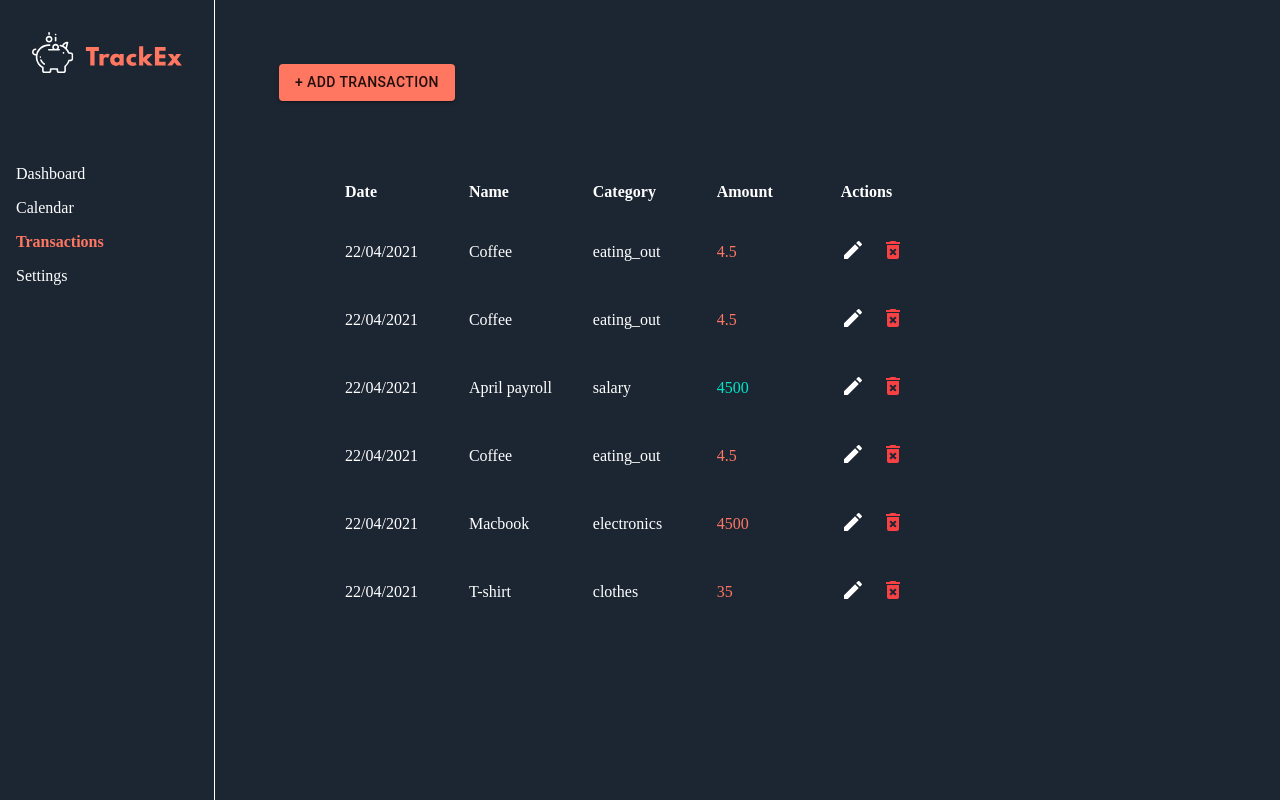
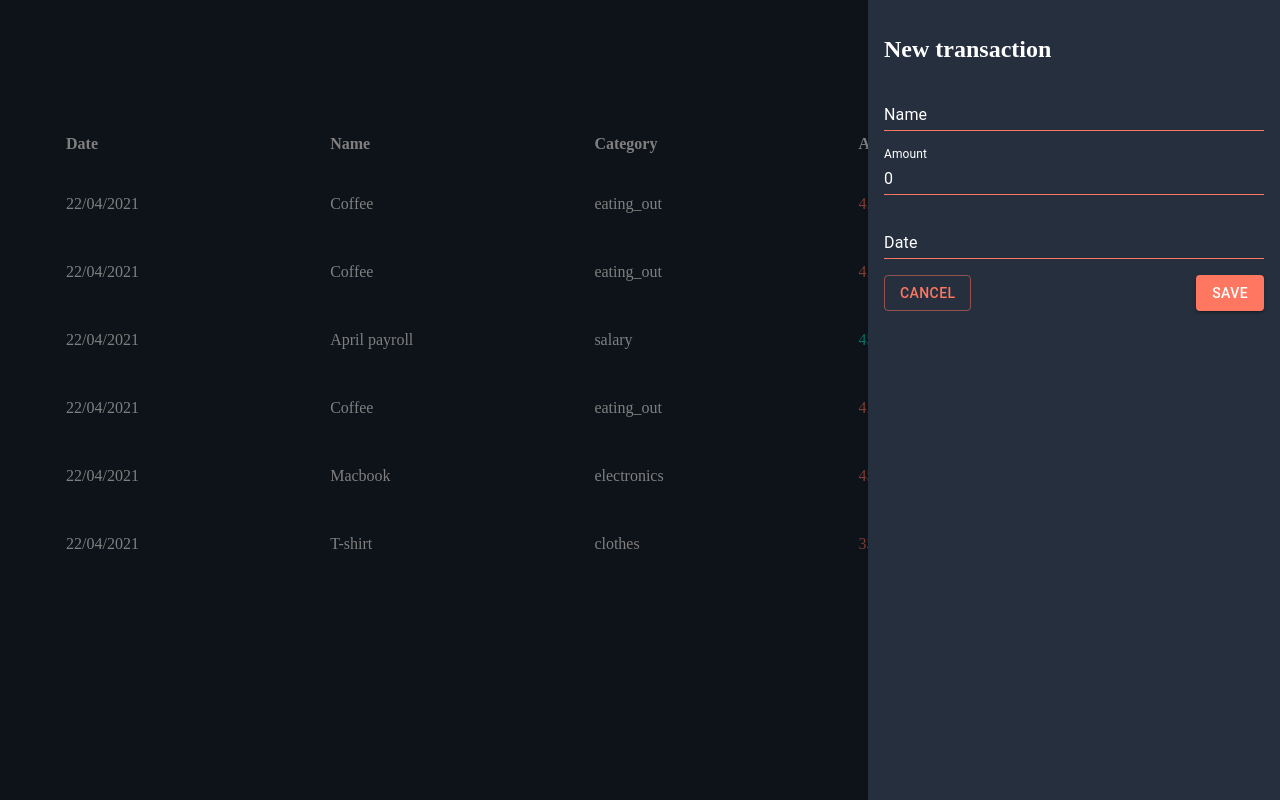
Before and after one commit to letiescanciano/trackex-app-mitxpro-03, a React (Create React App) app: page / in a window 1280 px wide. Both pictures are taken after a click on the button "+ ADD TRANSACTION". Built offline with nearby package versions, Linux system fonts and the light colour scheme.

Commit message:
Week 16 - Add Transaction Drawer - Session 4

```diff
--- a/package.json
+++ b/package.json
@@ -8,6 +8,7 @@
     "@testing-library/jest-dom": "^5.11.4",
     "@testing-library/react": "^11.1.0",
     "@testing-library/user-event": "^12.1.10",
+    "formik": "^2.2.9",
     "react": "^17.0.2",
     "react-dom": "^17.0.2",
     "react-scripts": "4.0.3",
--- a/src/App.jsx
+++ b/src/App.jsx
@@ -1,181 +1,47 @@
 import "./App.css";
-import styled from "styled-components";
 
 import { NavBar } from "./components/NavBar";
-import EditIcon from "@material-ui/icons/Edit";
-import DeleteForeverIcon from "@material-ui/icons/DeleteForever";
-import Button from "@material-ui/core/Button";
+import { TransactionList } from "./components/TransactionList";
+import { MuiThemeProvider, createTheme } from "@material-ui/core/styles";
 
-const data = [
-  {
-    id: 0,
-    date: "22/04/2021",
-    name: "Coffee",
-    category: "eating_out",
-    amount: 4.5,
-    type: "expense",
+const theme = createTheme({
+  palette: {
+    primary: {
+      main: "#FF7661",
+      contrastText: "#fff",
+    },
+    text: {
+      primary: "#fff",
+    },
   },
-  {
-    id: 1,
-    date: "22/04/2021",
-    name: "Coffee",
-    category: "eating_out",
-    amount: 4.5,
-    type: "expense",
+  overrides: {
+    MuiFormLabel: {
+      root: {
+        color: "#fff",
+        fontWeight: "normal",
+      },
+    },
+    MuiInput: {
+      underline: {
+        "&:before": {
+          borderBottom: "1px solid #FF7661",
+        },
+        "&:hover": {
+          borderBottom: "1px solid #FF7661",
+        },
+      },
+    },
   },
-  {
-    id: 2,
-    date: "22/04/2021",
+});
 
-    name: "April payroll",
-    category: "salary",
-    amount: 4500,
-    type: "income",
-  },
-  {
-    id: 3,
-    date: "22/04/2021",
-
-    name: "Coffee",
-    category: "eating_out",
-    amount: 4.5,
-    type: "expense",
-  },
-  {
-    id: 4,
-    date: "22/04/2021",
-    name: "Macbook",
-    category: "electronics",
-    amount: 4500,
-    type: "expense",
-  },
-  {
-    id: 5,
-    date: "22/04/2021",
-    name: "T-shirt",
-    category: "clothes",
-    amount: 35,
-    type: "expense",
-  },
-];
-
-const Table = styled.table`
-  width: 80%;
-  padding: 64px;
-  text-align: left;
-`;
-
-const HeadCell = styled.th`
-  padding: 16px 0;
-  width: 20%;
-`;
-
-const TableCell = styled.td`
-  padding: 8px 0;
-  width: 20%;
-`;
-//  color: ${(props) => {
-//   console.log("props", props);
-//   switch (props.type) {
-//     case "expense":
-//       return "red";
-//     case "income":
-//       return "green";
-//     default:
-//       return "inherit";
-//   }
-//  }};
-
-const Amount = styled.p`
-  color: ${(props) => (props.type === "expense" ? "#FF7661" : "#00E4C6")};
-`;
-
-// const ExpenseCell = styled.td`
-//   padding: 8px 0;
-//   width: 20%;
-//   color: red;
-// `;
-// const IncomeCell = styled.td`
-//   padding: 8px 0;
-//   width: 20%;
-//   color: green;
-// `;
-
-const Grid = styled.div`
-  width: 100%;
-  padding: 64px;
-`;
 function App() {
-  // const amountCell = (transaction) => {
-  //   // switch(transaction.type)
-  //   return transaction.type === "expense" ? (
-  //     <ExpenseCell> {transaction.amount} </ExpenseCell>
-  //   ) : (
-  //     <IncomeCell> {transaction.amount} </IncomeCell>
-  //   );
-  // };
-
   return (
-    <div className='layout'>
-      <NavBar />
-      <Grid>
-        <Button
-          onClick={() => {
-            console.log("Abrir formulario");
-          }}
-          style={{ backgroundColor: "#ff7661" }}
-          variant='contained'
-        >
-          + Add Transaction
-        </Button>
-        <Table>
-          <thead>
-            <tr>
-              <HeadCell>Date</HeadCell>
-              <HeadCell>Name</HeadCell>
-              <HeadCell>Category</HeadCell>
-              <HeadCell>Amount</HeadCell>
-              <HeadCell>Actions</HeadCell>
-            </tr>
-          </thead>
-          <tbody>
-            {data.map((transaction) => {
-              /* console.log("transaction", transaction); */
-              return (
-                <tr key={transaction.id}>
-                  <TableCell>{transaction.date}</TableCell>
-                  <TableCell>{transaction.name}</TableCell>
-                  <TableCell>{transaction.category}</TableCell>
-                  <TableCell>
-                    <Amount type={transaction.type}>
-                      {transaction.amount}
-                    </Amount>
-                  </TableCell>
-
-                  {/* {amountCell(transaction)} */}
-
-                  <TableCell>
-                    <EditIcon
-                      style={{ marginRight: "16px" }}
-                      onClick={() => {
-                        console.log("editar transacción");
-                      }}
-                    />
-
-                    <DeleteForeverIcon
-                      style={{ color: "#F94144" }}
-                      onClick={() => {
-                        console.log("borrar transacción");
-                      }}
-                    />
-                  </TableCell>
-                </tr>
-              );
-            })}
-          </tbody>
-        </Table>
-      </Grid>
-    </div>
+    <MuiThemeProvider theme={theme}>
+      <div className='layout'>
+        {/* <NavBar /> */}
+        <TransactionList />
+      </div>
+    </MuiThemeProvider>
   );
 }
 
--- /dev/null
+++ b/src/components/TransactionList/data.js
@@ -0,0 +1,53 @@
+const data = [
+  {
+    id: 0,
+    date: "22/04/2021",
+    name: "Coffee",
+    category: "eating_out",
+    amount: 4.5,
+    type: "expense",
+  },
+  {
+    id: 1,
+    date: "22/04/2021",
+    name: "Coffee",
+    category: "eating_out",
+    amount: 4.5,
+    type: "expense",
+  },
+  {
+    id: 2,
+    date: "22/04/2021",
+
+    name: "April payroll",
+    category: "salary",
+    amount: 4500,
+    type: "income",
+  },
+  {
+    id: 3,
+    date: "22/04/2021",
+
+    name: "Coffee",
+    category: "eating_out",
+    amount: 4.5,
+    type: "expense",
+  },
+  {
+    id: 4,
+    date: "22/04/2021",
+    name: "Macbook",
+    category: "electronics",
+    amount: 4500,
+    type: "expense",
+  },
+  {
+    id: 5,
+    date: "22/04/2021",
+    name: "T-shirt",
+    category: "clothes",
+    amount: 35,
+    type: "expense",
+  },
+];
+export default data;
--- /dev/null
+++ b/src/components/TransactionList/index.jsx
@@ -0,0 +1,210 @@
+import React, { useState } from "react";
+import styled from "styled-components";
+
+import { Formik, Form } from "formik";
+
+import EditIcon from "@material-ui/icons/Edit";
+import DeleteForeverIcon from "@material-ui/icons/DeleteForever";
+import Button from "@material-ui/core/Button";
+import Drawer from "@material-ui/core/Drawer";
+import TextField from "@material-ui/core/TextField";
+
+import data from "./data";
+
+const Table = styled.table`
+  width: 100%;
+  padding: 16px 0;
+  text-align: left;
+`;
+
+const HeadCell = styled.th`
+  padding: 16px 0;
+  width: 20%;
+`;
+
+const TableCell = styled.td`
+  padding: 8px 0;
+  width: 23%;
+  &(:last-of-type) {
+    display: flex;
+    justify-content: flex-end;
+    width: 8%;
+  }
+`;
+
+const Amount = styled.p`
+  color: ${(props) => (props.type === "expense" ? "#FF7661" : "#00E4C6")};
+`;
+
+const Grid = styled.div`
+  width: 100%;
+  padding: 64px;
+`;
+const AddButtonWrapper = styled.div`
+  display: flex;
+  justify-content: flex-end;
+`;
+
+const Container = styled.div`
+  padding: 16px;
+  width: 380px;
+  height: 100vh;
+  background-color: #252f3d;
+  color: white;
+`;
+
+const FieldsWrapper = styled.div`
+  display: flex;
+  flex-direction: column;
+  gap: 16px;
+`;
+
+const ActionsWrapper = styled.div`
+  display: flex;
+  justify-content: space-between;
+`;
+
+const TransactionList = () => {
+  const [open, setOpen] = useState(false);
+
+  return (
+    <Grid>
+      <AddButtonWrapper>
+        <Button
+          onClick={() => {
+            console.log("Abrir formulario");
+            setOpen(true);
+          }}
+          color='primary'
+          variant='contained'
+        >
+          + Add Transaction
+        </Button>
+      </AddButtonWrapper>
+      <Table>
+        <thead>
+          <tr>
+            <HeadCell>Date</HeadCell>
+            <HeadCell>Name</HeadCell>
+            <HeadCell>Category</HeadCell>
+            <HeadCell>Amount</HeadCell>
+            <HeadCell></HeadCell>
+          </tr>
+        </thead>
+        <tbody>
+          {data.map((transaction) => {
+            /* console.log("transaction", transaction); */
+            return (
+              <tr key={transaction.id}>
+                <TableCell>{transaction.date}</TableCell>
+                <TableCell>{transaction.name}</TableCell>
+                <TableCell>{transaction.category}</TableCell>
+                <TableCell>
+                  <Amount type={transaction.type}>{transaction.amount}</Amount>
+                </TableCell>
+
+                <TableCell>
+                  <EditIcon
+                    style={{ marginRight: "16px" }}
+                    onClick={() => {
+                      console.log("editar transacción");
+                    }}
+                  />
+
+                  <DeleteForeverIcon
+                    style={{ color: "#F94144" }}
+                    onClick={() => {
+                      console.log("borrar transacción");
+                    }}
+                  />
+                </TableCell>
+              </tr>
+            );
+          })}
+        </tbody>
+      </Table>
+      <Drawer
+        elevation={2}
+        anchor='right'
+        open={open}
+        onClose={() => {
+          console.log("close");
+          setOpen(false);
+        }}
+      >
+        <Container>
+          <h2>New transaction</h2>
+          <Formik
+            initialValues={{
+              name: "",
+              amount: 0,
+              date: "",
+              category: "eating_out",
+              type: "expense",
+            }}
+            onSubmit={(values, { setSubmitting }) => {
+              console.log("values", values);
+              setOpen(false);
+            }}
+          >
+            {({ isSubmitting, values, handleChange, errors, touched }) => (
+              <Form>
+                <FieldsWrapper>
+                  <TextField
+                    fullWidth
+                    id='name'
+                    name='name'
+                    label='Name'
+                    value={values.name}
+                    onChange={handleChange}
+                    error={touched.name && Boolean(errors.name)}
+                    helperText={touched.name && errors.name}
+                  />
+                  <TextField
+                    fullWidth
+                    id='amount'
+                    name='amount'
+                    label='Amount'
+                    value={values.amount}
+                    onChange={handleChange}
+                    error={touched.amount && Boolean(errors.amount)}
+                    helperText={touched.amount && errors.amount}
+                  />
+                  <TextField
+                    fullWidth
+                    id='date'
+                    name='date'
+                    label='Date'
+                    value={values.date}
+                    onChange={handleChange}
+                    error={touched.date && Boolean(errors.date)}
+                    helperText={touched.date && errors.date}
+                  />
+                  <ActionsWrapper>
+                    <Button
+                      onClick={() => setOpen(false)}
+                      variant='outlined'
+                      color='primary'
+                    >
+                      Cancel
+                    </Button>
+                    <Button
+                      variant='contained'
+                      color='primary'
+                      type='submit'
+                      disabled={isSubmitting}
+                    >
+                      Save
+                    </Button>
+                  </ActionsWrapper>
+                </FieldsWrapper>
+              </Form>
+            )}
+          </Formik>
+        </Container>
+      </Drawer>
+    </Grid>
+  );
+};
+
+export { TransactionList };
```
Also changed, not shown: 1 other file (tests, documents, lock files or other folders).
